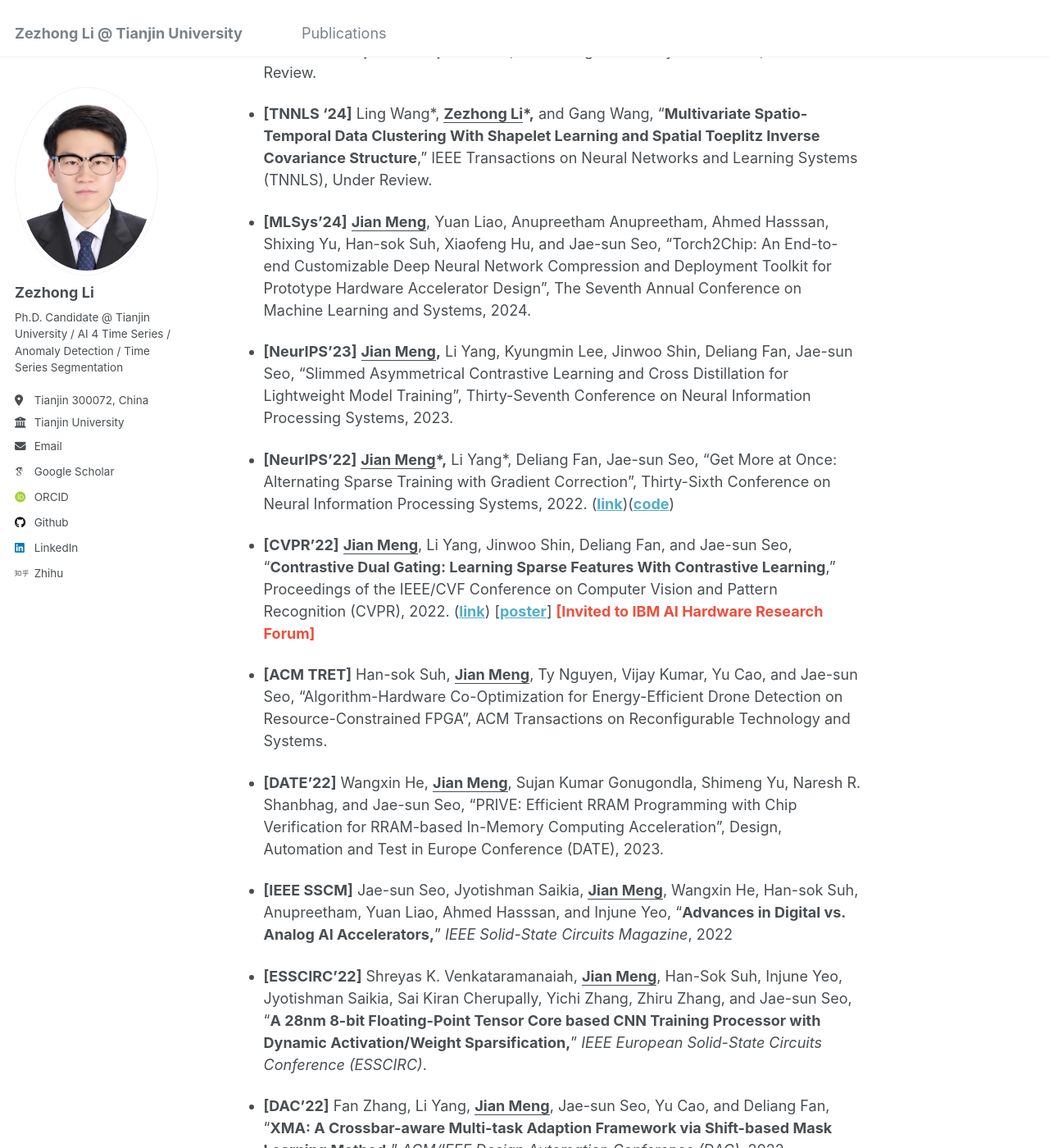
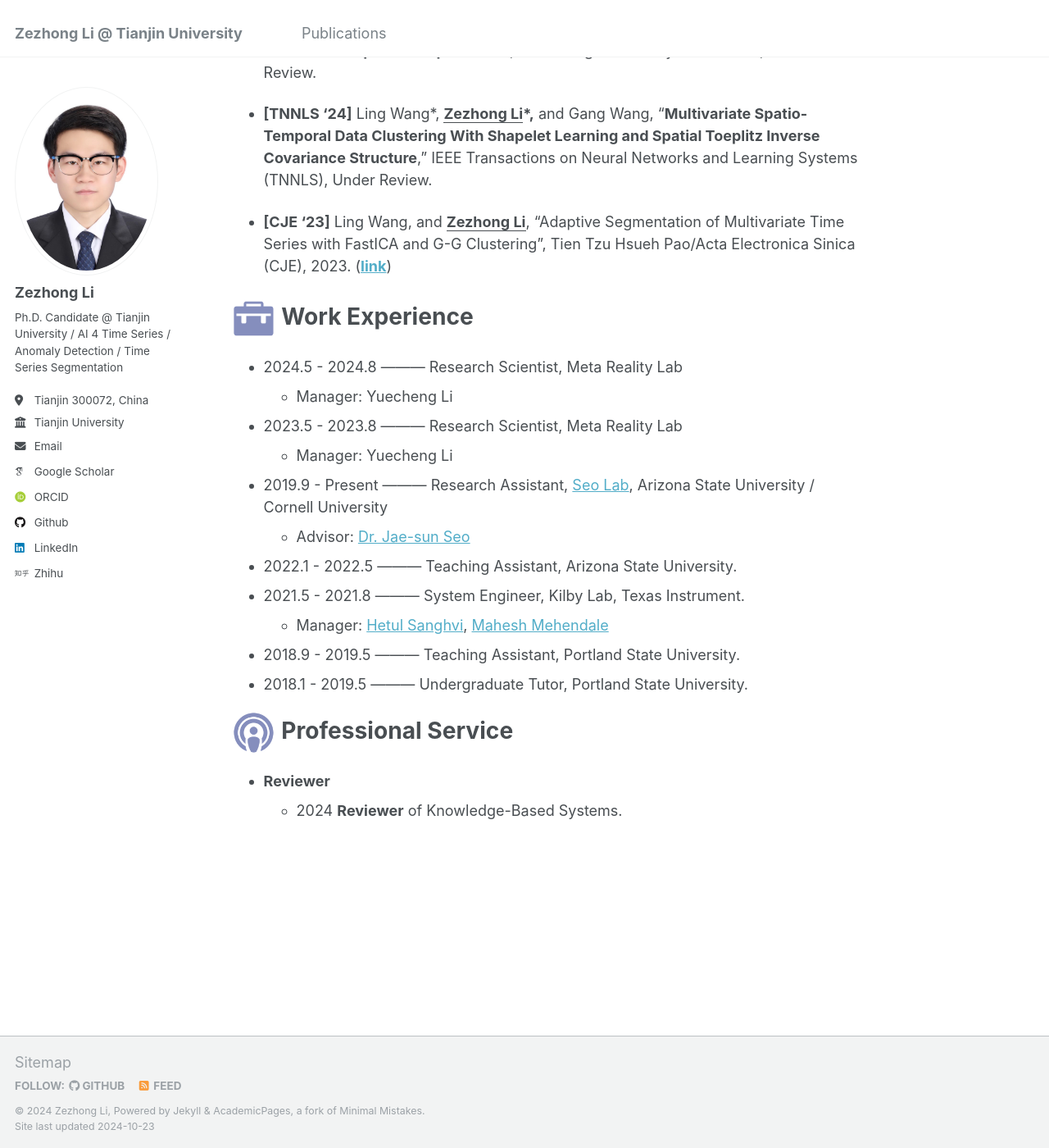
Before and after one commit to lzz19980125/lzz19980125.github.io, a Jekyll site: the page built from _pages/about.md, in a window 1280 px wide and 1400 px high, scrolled down 1073 px. Shown: the whole window at 82% size. Built offline with Jekyll 4.4.1, drawn with Linux system fonts in a browser that asks for light colours; some web fonts are replaced; some of the changed text lies outside the part shown.

Commit message:
Update about.md

```diff
--- a/_pages/about.md
+++ b/_pages/about.md
@@ -40,37 +40,7 @@ I am a second-year Ph.D. candidate in the Institute of Artificial intelligence a
 
 - **[TNNLS '24]** Ling Wang\*, **<u>Zezhong Li</u>\*,** and Gang Wang, “**Multivariate Spatio-Temporal Data Clustering With Shapelet Learning and Spatial Toeplitz Inverse Covariance Structure**,” IEEE Transactions on Neural Networks and Learning Systems (TNNLS), Under Review.
 
-- **[MLSys'24]**  **<u>Jian Meng</u>**, Yuan Liao, Anupreetham Anupreetham, Ahmed Hasssan, Shixing Yu, Han-sok Suh, Xiaofeng Hu, and Jae-sun Seo, "Torch2Chip: An End-to-end Customizable Deep Neural Network Compression and Deployment Toolkit for Prototype Hardware Accelerator Design", The Seventh Annual Conference on Machine Learning and Systems, 2024.
-
-- **[NeurIPS'23]**  **<u>Jian Meng</u>,** Li Yang, Kyungmin Lee, Jinwoo Shin, Deliang Fan, Jae-sun Seo, "Slimmed Asymmetrical Contrastive Learning and Cross Distillation for Lightweight Model Training", Thirty-Seventh Conference on Neural Information Processing Systems, 2023.
-
-- **[NeurIPS'22]**  **<u>Jian Meng</u>\*,** Li Yang\*, Deliang Fan, Jae-sun Seo, "Get More at Once: Alternating Sparse Training with Gradient Correction", Thirty-Sixth Conference on Neural Information Processing Systems, 2022. ([**link**](https://openreview.net/pdf?id=lYZQRpqLesi))([**code**](https://github.com/mengjian0502/AST))
-
-- **[CVPR'22]** **<u>Jian Meng</u>**, Li Yang, Jinwoo Shin, Deliang Fan, and Jae-sun Seo, "**Contrastive Dual Gating: Learning Sparse Features With Contrastive Learning**," Proceedings of the IEEE/CVF Conference on Computer Vision and Pattern Recognition (CVPR), 2022. ([**link**](https://openaccess.thecvf.com/content/CVPR2022/html/Meng_Contrastive_Dual_Gating_Learning_Sparse_Features_With_Contrastive_Learning_CVPR_2022_paper.html)) [[**poster**](https://mengjian0502.github.io/files/cvpr22_poster_cdg_v3_JM.pdf)] <span style="color:rgb(240, 78, 60)">**[Invited to IBM AI Hardware Research Forum]**</span>
-
-- **[ACM TRET]** Han-sok Suh, **<u>Jian Meng</u>**, Ty Nguyen, Vijay Kumar, Yu Cao, and Jae-sun Seo, "Algorithm-Hardware Co-Optimization for Energy-Efficient Drone Detection on Resource-Constrained FPGA", ACM Transactions on Reconfigurable Technology and Systems.
-
-- **[DATE'22]** Wangxin He, **<u>Jian Meng</u>**, Sujan Kumar Gonugondla, Shimeng Yu, Naresh R. Shanbhag, and Jae-sun Seo, "PRIVE: Efficient RRAM Programming with Chip Verification for RRAM-based In-Memory Computing Acceleration", Design, Automation and Test in Europe Conference (DATE), 2023.
-
-- **[IEEE SSCM]** Jae-sun Seo, Jyotishman Saikia, **<u>Jian Meng</u>**, Wangxin He, Han-sok Suh, Anupreetham, Yuan Liao, Ahmed Hasssan, and Injune Yeo, “**Advances in Digital vs. Analog AI Accelerators,**” *IEEE Solid-State Circuits Magazine*, 2022
-
-- **[ESSCIRC'22]** Shreyas K. Venkataramanaiah, **<u>Jian Meng</u>**, Han-Sok Suh, Injune Yeo, Jyotishman Saikia, Sai Kiran Cherupally, Yichi Zhang, Zhiru Zhang, and Jae-sun Seo, “**A 28nm 8-bit Floating-Point Tensor Core based CNN Training Processor with Dynamic Activation/Weight Sparsification,**” *IEEE European Solid-State Circuits Conference (ESSCIRC)*.
-
-- **[DAC'22]** Fan Zhang, Li Yang, **<u>Jian Meng</u>**, Jae-sun Seo, Yu Cao, and Deliang Fan, “**XMA: A Crossbar-aware Multi-task Adaption Framework via Shift-based Mask Learning Method,**” *ACM/IEEE Design Automation Conference (DAC)*, 2022.
-
-- **[DATE'22]** Fan Zhang, Li Yang, <u>**Jian Meng**</u>, Jae-sun Seo, Yu Cao and Deliang Fan, “**XST: A Crossbar Column-wise Sparse Training for Efficient Continual Learning,**” IEEE Design, Automation & Test in Europe (DATE), 2022. <span style="color:rgb(240, 78, 60)">**[Best IP (Interactive Presentations) Paper Award]**</span>. ([**link**](https://ieeexplore.ieee.org/document/9774660))
-
-- **[IRPS'22]** **<u>Jian Meng</u>**, Injune Yeo, Wonbo Shim, Li Yang, Deliang Fan, Shimeng Yu, and Jae-sun Seo "**Sparse and Robust RRAM-based Efficient In-memory Computing for DNN Inference**" (IRPS), 2022. ([**link**](https://ieeexplore.ieee.org/document/9764480))
-
-- **[IEEE MICRO]** **<u>Jian Meng</u>**, Wonbo Shim, Li Yang, Injune Yeo, Deliang Fan, Shimeng Yu, and Jae-sun Seo, “**Temperature-Resilient RRAM-based In-Memory Computing for DNN Inference,**” *IEEE Micro*, vol. 42, no. 1, pp. 89-98, January/February 2022. <span style="color:rgb(240, 78, 60)">**[Invited to IBM AI Hardware Research Forum]**</span>. ([**link**](https://ieeexplore.ieee.org/document/9647971)) [[**poster**](https://mengjian0502.github.io/files/IBMAI_Fourm_Poster_ASU_Jian_V2.pdf)]
-
-- **[IEEE JETCAS]** Arnab Neelim Mazumder, **<u>Jian Meng</u>**, Hasib-Al Rashid, Utteja Kallakuri, Xin Zhang, Jae-sun Seo, and Tinoosh Mohsenin, “**A Survey on the Optimization of Neural Network Accelerators for Micro-AI On-Device Inference,**” *IEEE Journal on Emerging and Selected Topics in Circuits and Systems (JETCAS)*, vol. 11, no. 4, pp. 532-547, December 2021.([**link**](https://ieeexplore.ieee.org/document/9627710))
-
-- **[FPT'21]** Han-sok Suh, **<u>Jian Meng</u>**, Ty Nguyen, Shreyas K. Venkataramanaiah, Vijay Kumar, Yu Cao, and Jae-sun Seo, "**Algorithm-Hardware Co-Optimization for Energy-Efficient Drone Detection on Resource-Constrained FPGA,**” IEEE International Conference on Field-Programmable Technology (FPT), 2021. ([**link**](https://ieeexplore.ieee.org/document/9609840))
-
-- **[FPL'21]** **<u>Jian Meng</u>**, Shreyas Kolala Venkataramanaiah, Chuteng Zhou, Patrick Hansen, Paul Whatmough and Jae-sun Seo, **"FixyFPGA: Efficient FPGA Accelerator for Deep Neural Networks with High Element-Wise Sparsity and without External Memory Access"**, International Conference on Field Programmable Logic and Applications (FPL), 2021. ([**link**](https://ieeexplore.ieee.org/document/9556422))
-
-- **[IEEE TCAS-II]** **<u>Jian Meng</u>**, Li Yang, Xiaochen Peng, Shimeng Yu, Deliang Fan, and Jae-sun Seo, “**Structured Pruning of RRAM Crossbars for Efficient In-Memory Computing Acceleration of Deep Neural Networks,**” *IEEE Transactions on Circuits and Systems II (TCAS-II)*, vol. 68, no. 5, pp. 1576-1580, May 2021. ([**link**](https://ieeexplore.ieee.org/document/9387391))
+- **[CJE '23]** Ling Wang, and **<u>Zezhong Li</u>**, "Adaptive Segmentation of Multivariate Time Series with FastICA and G-G Clustering", Tien Tzu Hsueh Pao/Acta Electronica Sinica (CJE), 2023. ([**link**](https://www.ejournal.org.cn/CN/10.12263/DZXB.20220649))
 
 
 # <img src="../images/work_icon.jpg" width="55" height="50"> Work Experience
```
